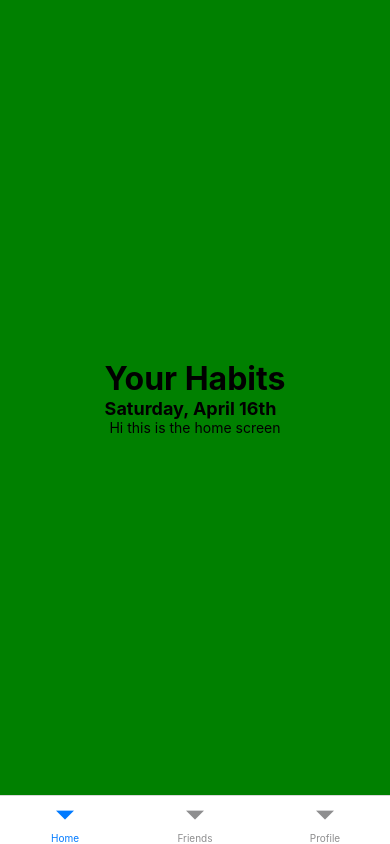
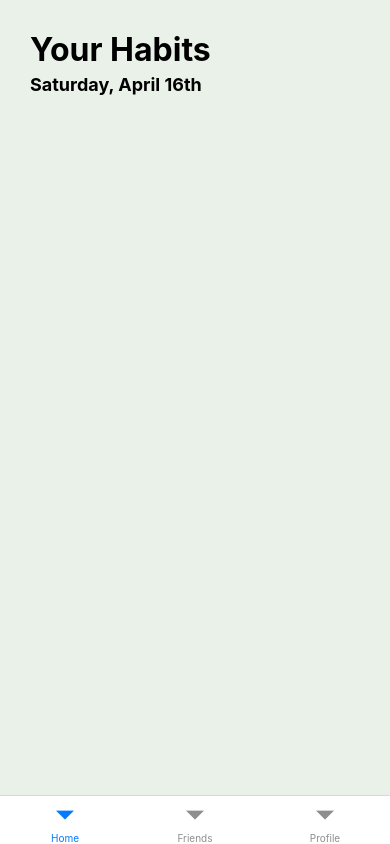
Before and after one commit to AnakinTrotter/atomic-habitz, a React Native app: screen /Home in a window 390 px wide. Built offline with nearby package versions, Linux system fonts and the light colour scheme.

Commit message:
Updated home layout

```diff
--- a/components/HomeDateText.js
+++ b/components/HomeDateText.js
@@ -1,10 +1,17 @@
 import React from 'react'
 import { Text, StyleSheet } from 'react-native'
+
+const HomeDateText = () => {
+  return (
+    <Text style={styles.dateText}>{getDate()}</Text>
+  );
+}
 
 const styles = StyleSheet.create({
   dateText: {
     fontSize: 18,
-    fontWeight: "bold"
+    fontWeight: "bold",
+    marginTop: 5
   }
 });
 
@@ -16,10 +23,4 @@ const getDate = () => {
   return `${days[now.getDay()]}, ${months[now.getMonth()]} ${now.getDate()}th`;
 }
 
-const HomeDateText = () => {
-  return (
-    <Text style={styles.dateText}>{getDate()}</Text>
-  );
-}
-
 export default HomeDateText;
--- a/components/HomeHeaderView.js
+++ b/components/HomeHeaderView.js
@@ -1,6 +1,15 @@
 import React from 'react'
 import { View, Text, StyleSheet } from 'react-native'
 import HomeDateText from './HomeDateText';
+
+const HomeHeaderView = () => {
+    return (
+        <View>
+            <Text style={styles.titleText}>Your Habits</Text>
+            <HomeDateText />
+        </View>
+    );
+}
 
 const styles = StyleSheet.create({
     titleText: {
@@ -9,13 +18,4 @@ const styles = StyleSheet.create({
     }
 });
 
-const HomeHeaderView = () => {
-    return (
-        <View>
-            <Text style={ styles.titleText }>Your Habits</Text>
-            <HomeDateText />
-        </View>
-    );
-}
-
 export default HomeHeaderView;
--- a/constants/colors.js
+++ b/constants/colors.js
@@ -2,5 +2,6 @@ export const COLORS = {
   primary: '#AAD6A0',
   secondary: '#65463E',
   tertiary: '#DCBAA9',
-  accent: '#47CFA8'
+  accent: '#47CFA8',
+  background: '#EAF1E9'
 }
--- a/screens/HomeScreen.js
+++ b/screens/HomeScreen.js
@@ -1,30 +1,37 @@
 import {
   StyleSheet,
-  Text,
+  SafeAreaView,
   View,
   TextInput,
   TouchableOpacity,
 } from "react-native";
 
 import HomeHeaderView from '../components/HomeHeaderView.js'
+import { COLORS } from '../constants/colors'
 
 function HomeScreen(props) {
   // the HomeHeaderView is for testing rn
   return (
-    <View style={styles.container}>
-      <HomeHeaderView />
-      <Text>Hi this is the home screen</Text>
-    </View>
+    <SafeAreaView style={styles.safeContainer}>
+      <View style={styles.container}>
+        <HomeHeaderView style={styles.header} />
+      </View>
+    </SafeAreaView>
   );
 }
 
 const styles = StyleSheet.create({
+  safeContainer: {
+    flex: 1,
+    backgroundColor: COLORS.background
+  },
   container: {
     flex: 1,
-    backgroundColor: "green",
-    alignItems: "center",
-    justifyContent: "center",
+    padding: 30
   },
+  header: {
+    flex: 1
+  }
 });
 
 export default HomeScreen;
```
